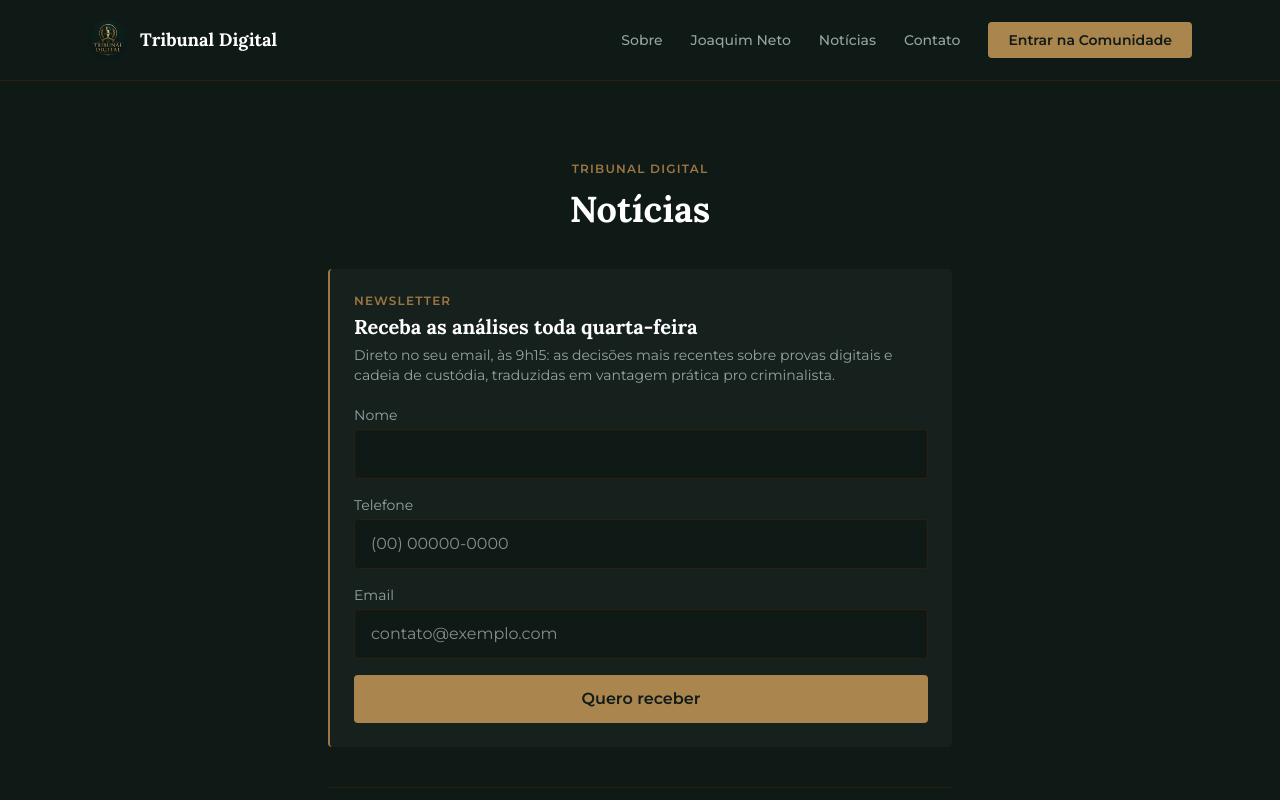
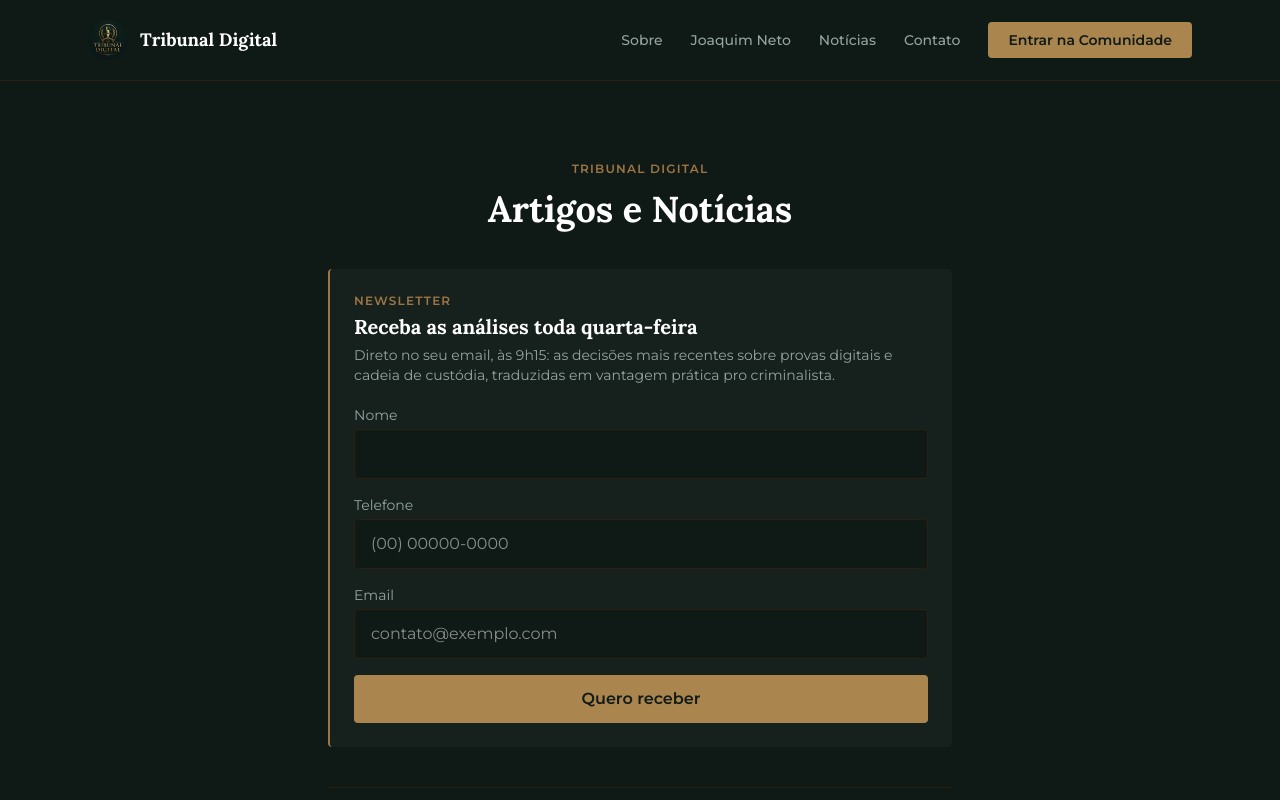
Before and after one commit to claytonlcorrea/tribunal-digital-site, a Next.js app: page /noticias in a window 1280 px wide. Shown: the top 800 px of the page. Built offline with nearby package versions, Linux system fonts and the light colour scheme.

Commit message:
Troca headline "Notícias" por "Artigos e Notícias" na página /noticias
Alinha com o eyebrow já usado na home e no title da aba do navegador.

Co-Authored-By: Claude Sonnet 5 <noreply@anthropic.com>

```diff
--- a/src/app/noticias/page.tsx
+++ b/src/app/noticias/page.tsx
@@ -4,7 +4,7 @@ import { formatPostDate, getAllPosts } from "@/lib/posts";
 import NewsletterForm from "@/components/NewsletterForm";
 
 export const metadata: Metadata = {
-  title: "Notícias — Tribunal Digital",
+  title: "Artigos e Notícias — Tribunal Digital",
 };
 
 export default function NoticiasIndex() {
@@ -16,7 +16,7 @@ export default function NoticiasIndex() {
         Tribunal Digital
       </p>
       <h1 className="font-title mb-10 text-center text-3xl font-bold text-td-white sm:text-4xl">
-        Notícias
+        Artigos e Notícias
       </h1>
       <NewsletterForm />
       <div className="divide-y divide-td-border border-t border-td-border">
```
